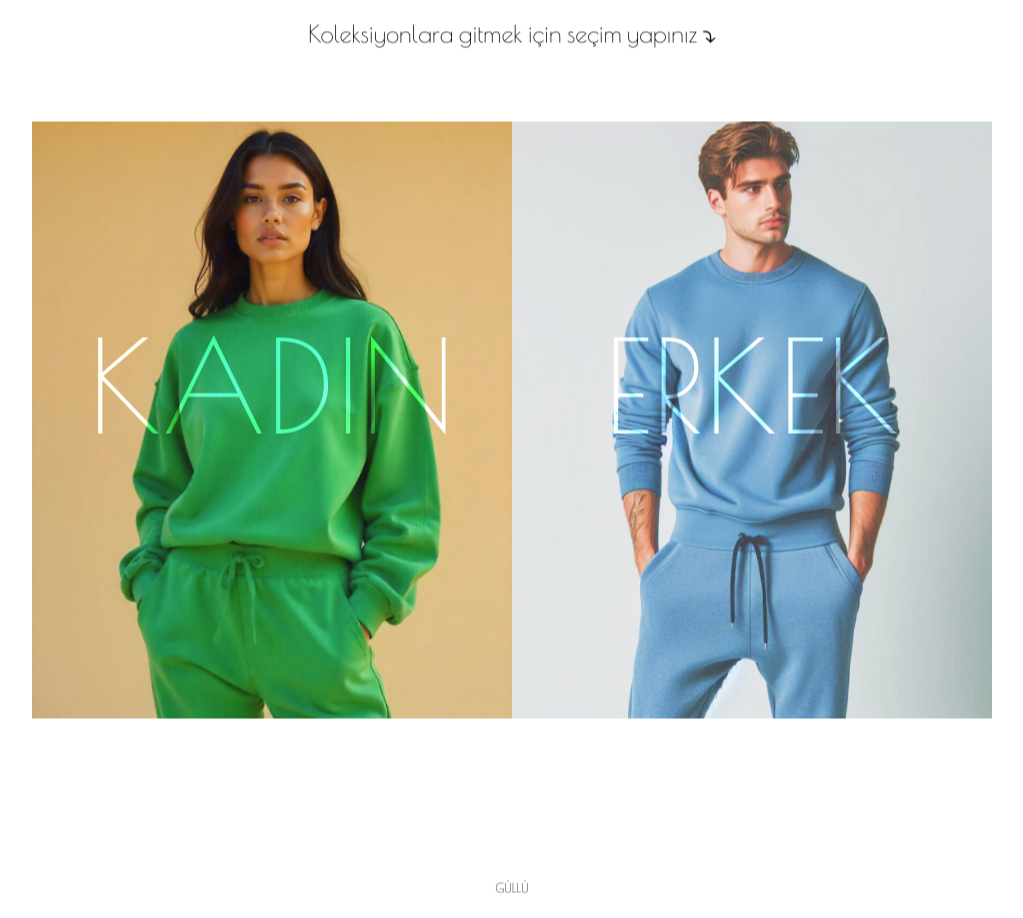
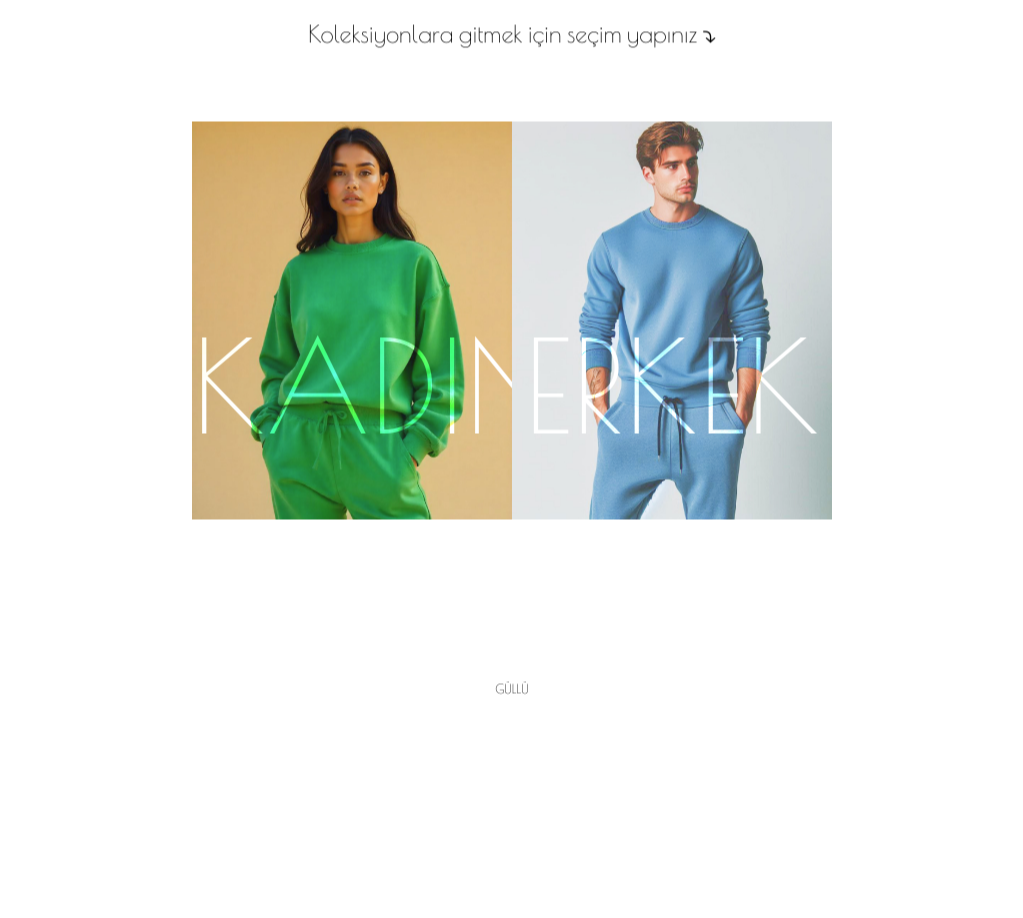
Before and after one commit to suhatanriverdi/fashion-ecommerce-web-app-react, a React (Vite) app: page /advertisement in a window 1280 px wide. Shown: the part 2400-3318 px from the top of the page, without its empty margins (128-1151 px from the left). After the commit the page ends 3119 px from the top, so only its background shows below. Built offline with nearby package versions, Linux system fonts and the light colour scheme.

Commit message:
Fix tablet size responsiveness

```diff
--- a/src/pages/Advertisement.tsx
+++ b/src/pages/Advertisement.tsx
@@ -26,7 +26,7 @@ export default function Advertisement() {
             ease: "anticipate",
           }}
         >
-          <div className="tablet:max-w-[30rem] desktop:max-w-[60rem] w-full">
+          <div className="tablet:max-w-[40rem] desktop:max-w-[70rem] w-full">
             <h1 className="text-sm tablet:text-2xl desktop:text-3xl text-center mt-[20px]">
               GÜLLÜ
             </h1>
@@ -79,27 +79,27 @@ export default function Advertisement() {
             </p>
             <div className="flex justify-center items-center mb-[10rem]">
               <div className="cursor-pointer relative" onClick={handleShow}>
-                <div className="overflow-hidden tablet:w-[20rem] desktop:w-[100%]">
+                <div className="overflow-hidden tablet:max-w-[20rem] desktop:w-[100%]">
                   <img
                     className="object-cover hover:scale-125 tablet:hover:scale-110 transition-all duration-300 overflow-hidden"
                     src="/images/introduction/women.jpg"
                     alt="Women"
                   />
                 </div>
-                <p className="text-white w-[100%] text-center mix-blend-overlay pointer-events-none text-6xl tablet:text-8xl desktop:text-9xl absolute top-[80px] tablet:top-[140px] desktop:top-[200px]">
+                <p className="text-white w-[100%] text-center mix-blend-overlay pointer-events-none text-6xl tablet:text-7xl desktop:text-9xl absolute top-[80px] tablet:top-[140px] desktop:top-[200px]">
                   KADIN
                 </p>
               </div>
 
               <div className="cursor-pointer relative" onClick={handleShow}>
-                <div className="overflow-hidden tablet:w-[20rem] desktop:w-[100%]">
+                <div className="overflow-hidden tablet:max-w-[20rem] desktop:w-[100%]">
                   <img
                     className="object-cover hover:scale-125 tablet:hover:scale-110 transition-all duration-300 overflow-hidden"
                     src="/images/introduction/men.jpg"
                     alt="Men"
                   />
                 </div>
-                <p className="text-white w-[100%] text-center mix-blend-overlay pointer-events-none text-6xl tablet:text-8xl desktop:text-9xl absolute top-[80px] tablet:top-[140px] desktop:top-[200px]">
+                <p className="text-white w-[100%] text-center mix-blend-overlay pointer-events-none text-6xl tablet:text-7xl desktop:text-9xl absolute top-[80px] tablet:top-[140px] desktop:top-[200px]">
                   ERKEK
                 </p>
               </div>
```
